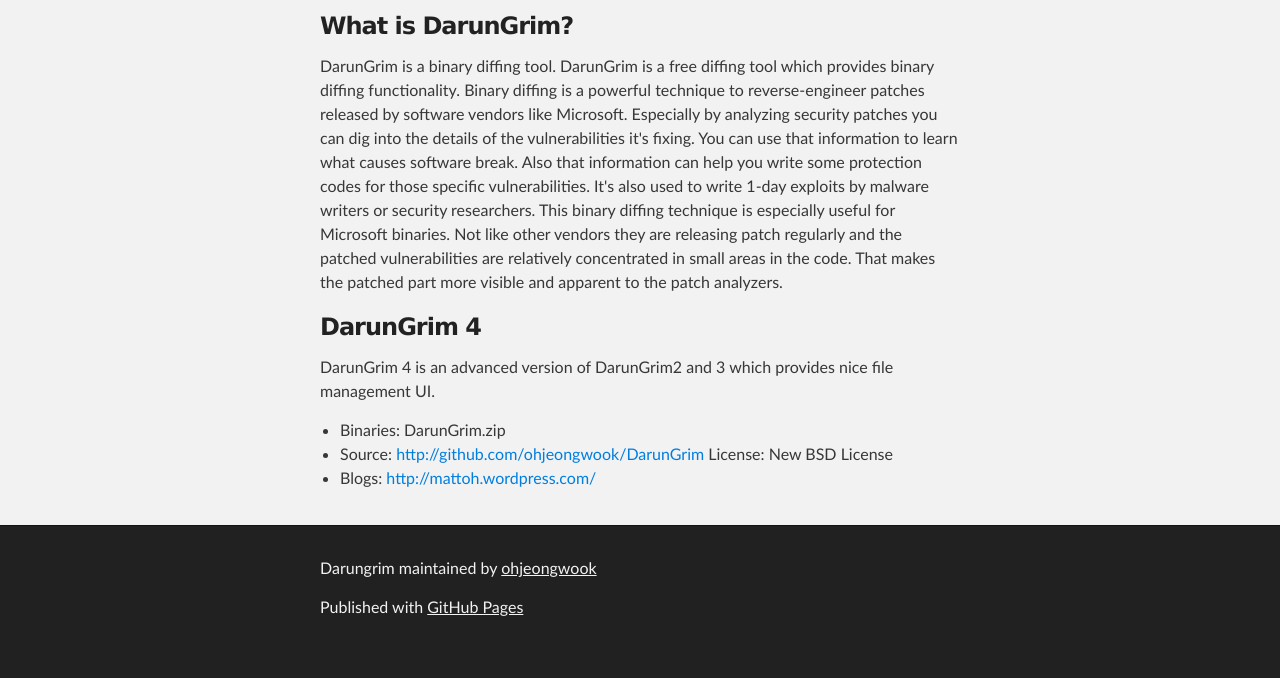
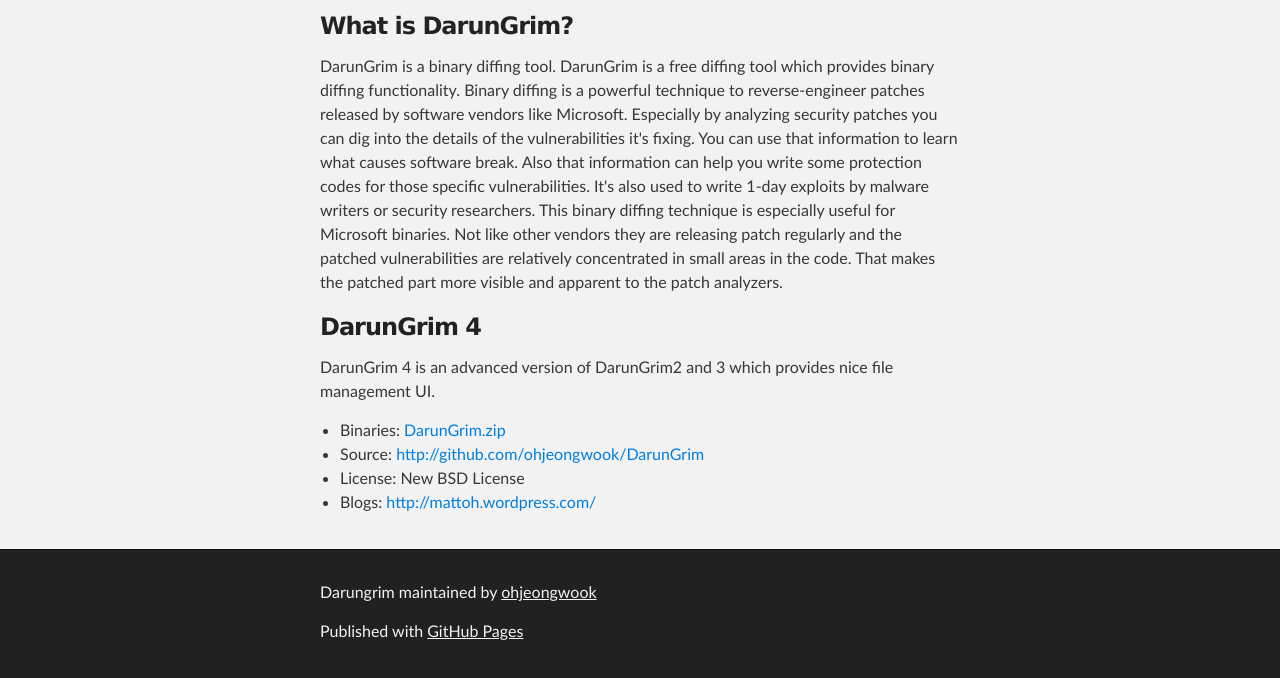
Before and after one commit to ohjeongwook/DarunGrim, a plain HTML site: page index.html in a window 1280 px wide. Shown: the part 252-930 px from the top of the page. Before the commit the page ends 906 px from the top, so only its background shows below. Drawn offline with Linux system fonts and the light colour scheme.

```diff
--- a/index.html
+++ b/index.html
@@ -44,9 +44,11 @@ This binary diffing technique is especially useful for Microsoft binaries. Not l
 <p>DarunGrim 4 is an advanced version of DarunGrim2 and 3 which provides nice file management UI.</p>
 
 <ul>
-<li>Binaries: DarunGrim.zip</li>
+<li>Binaries: <a href="https://t.co/nJtXZgTAof">DarunGrim.zip</a>
+</li>
 <li>Source: <a href="http://github.com/ohjeongwook/DarunGrim">http://github.com/ohjeongwook/DarunGrim</a>
-License: New BSD License</li>
+</li>
+<li>License: New BSD License</li>
 <li>Blogs: <a href="http://mattoh.wordpress.com/">http://mattoh.wordpress.com/</a> </li>
 </ul>
       </section>
--- a/params.json
+++ b/params.json
@@ -1 +1 @@
-{"name":"Darungrim","tagline":"A Binary Diffing and Patch Analysis Tool ","body":"### What is DarunGrim?\r\n\r\nDarunGrim is a binary diffing tool. DarunGrim is a free diffing tool which provides binary diffing functionality.\r\nBinary diffing is a powerful technique to reverse-engineer patches released by software vendors like Microsoft. Especially by analyzing security patches you can dig into the details of the vulnerabilities it's fixing. You can use that information to learn what causes software break. Also that information can help you write some protection codes for those specific vulnerabilities. It's also used to write 1-day exploits by malware writers or security researchers.\r\nThis binary diffing technique is especially useful for Microsoft binaries. Not like other vendors they are releasing patch regularly and the patched vulnerabilities are relatively concentrated in small areas in the code. That makes the patched part more visible and apparent to the patch analyzers.\r\n\r\n### DarunGrim 4\r\nDarunGrim 4 is an advanced version of DarunGrim2 and 3 which provides nice file management UI.\r\n* Binaries: DarunGrim.zip\r\n* Source: http://github.com/ohjeongwook/DarunGrim\r\n  License: New BSD License\r\n* Blogs: http://mattoh.wordpress.com/ ","google":"","note":"Don't delete this file! It's used internally to help with page regeneration."}
+{"name":"Darungrim","tagline":"A Binary Diffing and Patch Analysis Tool ","body":"### What is DarunGrim?\r\n\r\nDarunGrim is a binary diffing tool. DarunGrim is a free diffing tool which provides binary diffing functionality.\r\nBinary diffing is a powerful technique to reverse-engineer patches released by software vendors like Microsoft. Especially by analyzing security patches you can dig into the details of the vulnerabilities it's fixing. You can use that information to learn what causes software break. Also that information can help you write some protection codes for those specific vulnerabilities. It's also used to write 1-day exploits by malware writers or security researchers.\r\nThis binary diffing technique is especially useful for Microsoft binaries. Not like other vendors they are releasing patch regularly and the patched vulnerabilities are relatively concentrated in small areas in the code. That makes the patched part more visible and apparent to the patch analyzers.\r\n\r\n### DarunGrim 4\r\nDarunGrim 4 is an advanced version of DarunGrim2 and 3 which provides nice file management UI.\r\n* Binaries: [DarunGrim.zip](https://t.co/nJtXZgTAof)\r\n* Source: http://github.com/ohjeongwook/DarunGrim\r\n* License: New BSD License\r\n* Blogs: http://mattoh.wordpress.com/ ","google":"","note":"Don't delete this file! It's used internally to help with page regeneration."}
```
